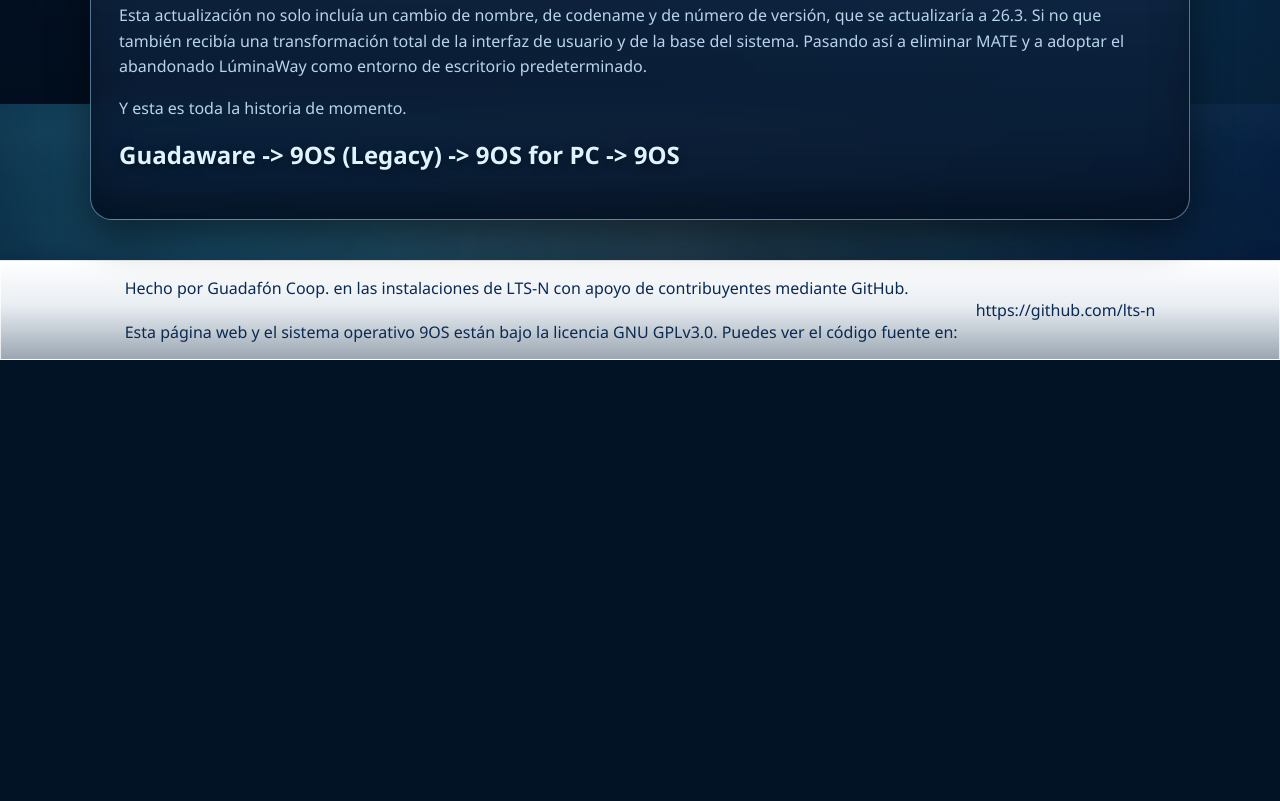
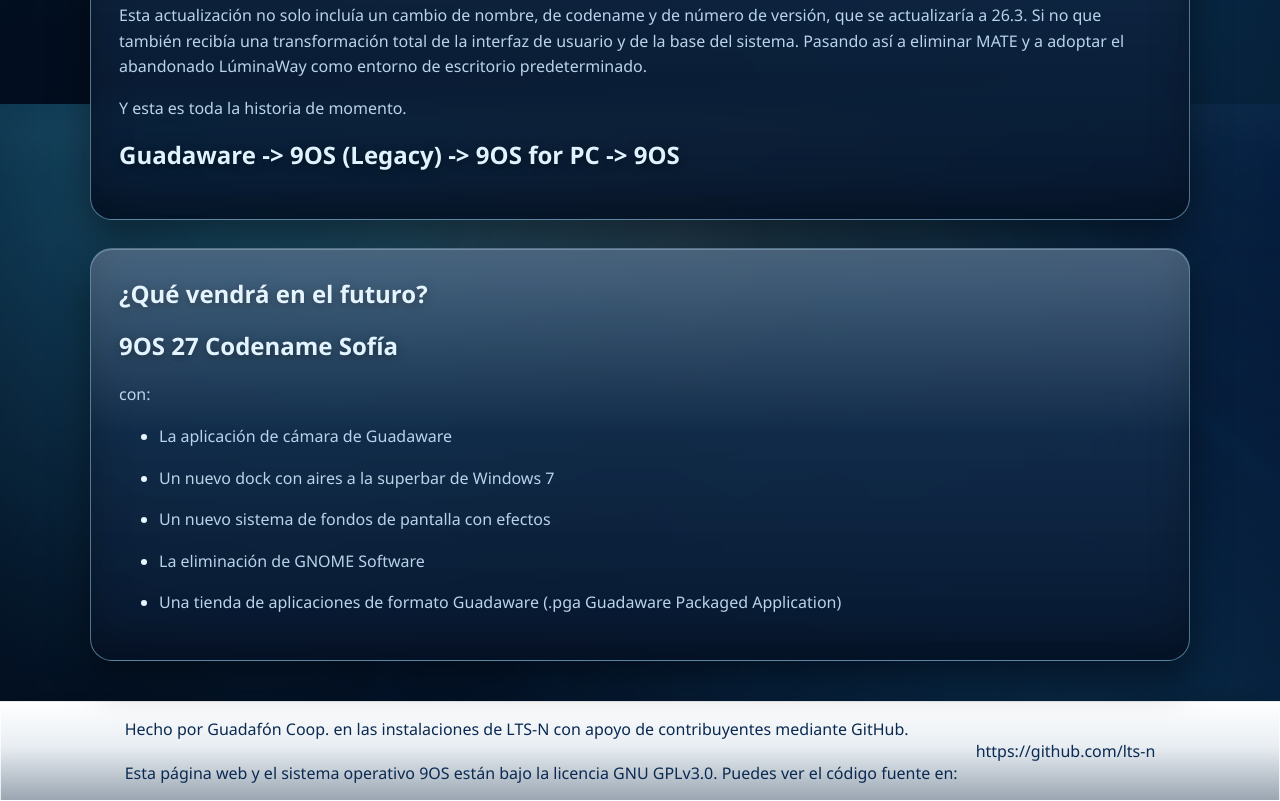
Before and after one commit to lts-n/9OS-www, a plain HTML site: page index.html in a window 1280 px wide. Shown: the part 1496-2297 px from the top of the page. Before the commit the page ends 1856 px from the top, so only its background shows below. Drawn offline with Linux system fonts and the light colour scheme.

Commit message:
Added new section

```diff
--- a/index.html
+++ b/index.html
@@ -44,6 +44,18 @@
         <p>Y esta es toda la historia de momento.</p>
         <h2>Guadaware -> 9OS (Legacy) -> 9OS for PC -> 9OS</h2>
     </section>
+    <section>
+        <h1>¿Qué vendrá en el futuro?</h1>
+        <h1>9OS 27 Codename Sofía</h1>
+        <p>con:</p>
+        <ul>
+            <li><p>La aplicación de cámara de Guadaware</p></li>
+            <li><p>Un nuevo dock con aires a la superbar de Windows 7</p></li>
+            <li><p>Un nuevo sistema de fondos de pantalla con efectos</p></li>
+            <li><p>La eliminación de GNOME Software</p></li>
+            <li><p>Una tienda de aplicaciones de formato Guadaware (.pga Guadaware Packaged Application)</p></li>
+        </ul>
+    </section>
     <footer>
         Hecho por Guadafón Coop. en las instalaciones de LTS-N con apoyo de contribuyentes mediante GitHub.
         <br>
```
